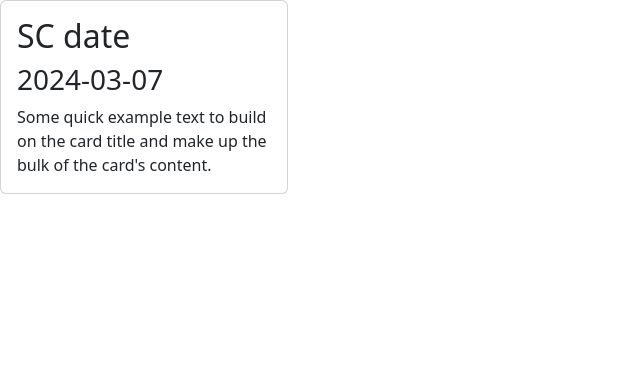
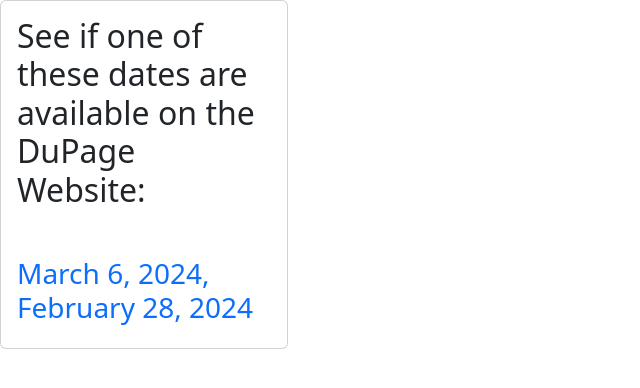
Before and after one commit to Jimagu89/DuPage, a website: page src/index.html in a window 1280 px wide. Shown: the whole page, without its empty margins (0-640 px from the left). Drawn offline with nearby package versions, Linux system fonts and the light colour scheme.

Commit message:
updated display

```diff
--- a/src/index.html
+++ b/src/index.html
@@ -13,10 +13,9 @@
     <div class="card" style="width: 18rem;">
 
         <div class="card-body">
-            <h2 class="card-title"> SC date </h2>
-            <h3 id="futureDate"></h3>
-            <p class="card-text">Some quick example text to build on the card title and make up the bulk of the card's
-                content.</p>
+            <h2 class="card-title mb-5"> See if one of these dates are available on the DuPage Website: </h2>
+            <h3 id="lastWednesdaysFromFutureDisplay" class="text-primary"></h3>
+
         </div>
 
     </div>
--- a/src/main.js
+++ b/src/main.js
@@ -1,15 +1,51 @@
-// Get the current date
-const currentDate = new Date();
+// // Get the current date
+// const currentDate = new Date();
 
-// Calculate 61 days from the current date
-const futureDate = new Date(currentDate);
-futureDate.setDate(currentDate.getDate() + 61);
+// // Calculate 61 days from the current date
+// const futureDate = new Date(currentDate);
+// futureDate.setDate(currentDate.getDate() + 61);
 
-// Format the result (optional)
-const formattedFutureDate = `${futureDate.getFullYear()}-${(futureDate.getMonth() + 1).toString().padStart(2, '0')}-${futureDate.getDate().toString().padStart(2, '0')}`;
+// // Format the result (optional)
+// const formattedFutureDate = `${futureDate.getFullYear()}-${(futureDate.getMonth() + 1).toString().padStart(2, '0')}-${futureDate.getDate().toString().padStart(2, '0')}`;
 
 // console.log("Present Date:", currentDate.toISOString().split('T')[0]);
 // console.log("Future Date (61 days later):", formattedFutureDate);
 
 
-document.getElementById('futureDate').textContent = `${formattedFutureDate}`;
+// document.getElementById('futureDate').textContent = `${formattedFutureDate}`;
+
+// Function to get the last two Wednesdays from a future date
+function getLastTwoWednesdaysFromFuture(futureDate) {
+    const currentDayOfWeek = futureDate.getDay(); // Sunday is 0, Monday is 1, ..., Saturday is 6
+    const daysToWednesday = (currentDayOfWeek + 7 - 3) % 7; // Calculate days to Wednesday
+    const lastWednesday = new Date(futureDate);
+    lastWednesday.setDate(futureDate.getDate() - daysToWednesday);
+    const secondLastWednesday = new Date(lastWednesday);
+    secondLastWednesday.setDate(lastWednesday.getDate() - 7);
+
+    return [lastWednesday, secondLastWednesday];
+}
+
+// Format the result as "Month day, year"
+function formatDateString(date) {
+    const months = ['January', 'February', 'March', 'April', 'May', 'June', 'July', 'August', 'September', 'October', 'November', 'December'];
+    const month = months[date.getMonth()];
+    const dayOfMonth = date.getDate();
+    const year = date.getFullYear();
+
+    return `${month} ${dayOfMonth}, ${year}`;
+}
+
+// Set a future date (e.g., 61 days from the present date)
+const futureDate = new Date();
+futureDate.setDate(futureDate.getDate() + 61);
+
+// Get the last two Wednesdays from the future date
+const [lastWednesday, secondLastWednesday] = getLastTwoWednesdaysFromFuture(futureDate);
+
+// Format the dates
+const formattedLastWednesday = formatDateString(lastWednesday);
+const formattedSecondLastWednesday = formatDateString(secondLastWednesday);
+
+// Update the HTML element with the calculated last Wednesdays from the future date
+document.getElementById('lastWednesdaysFromFutureDisplay').textContent = `${formattedLastWednesday}, ${formattedSecondLastWednesday}`;
```
